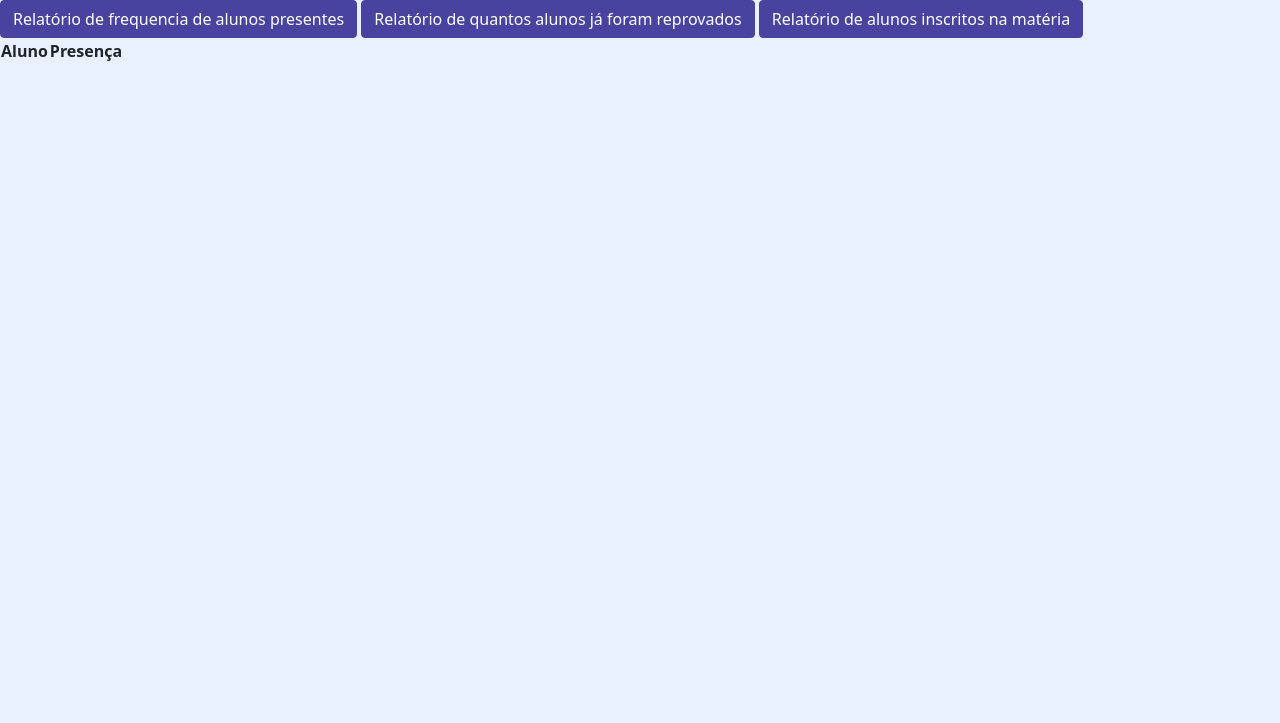
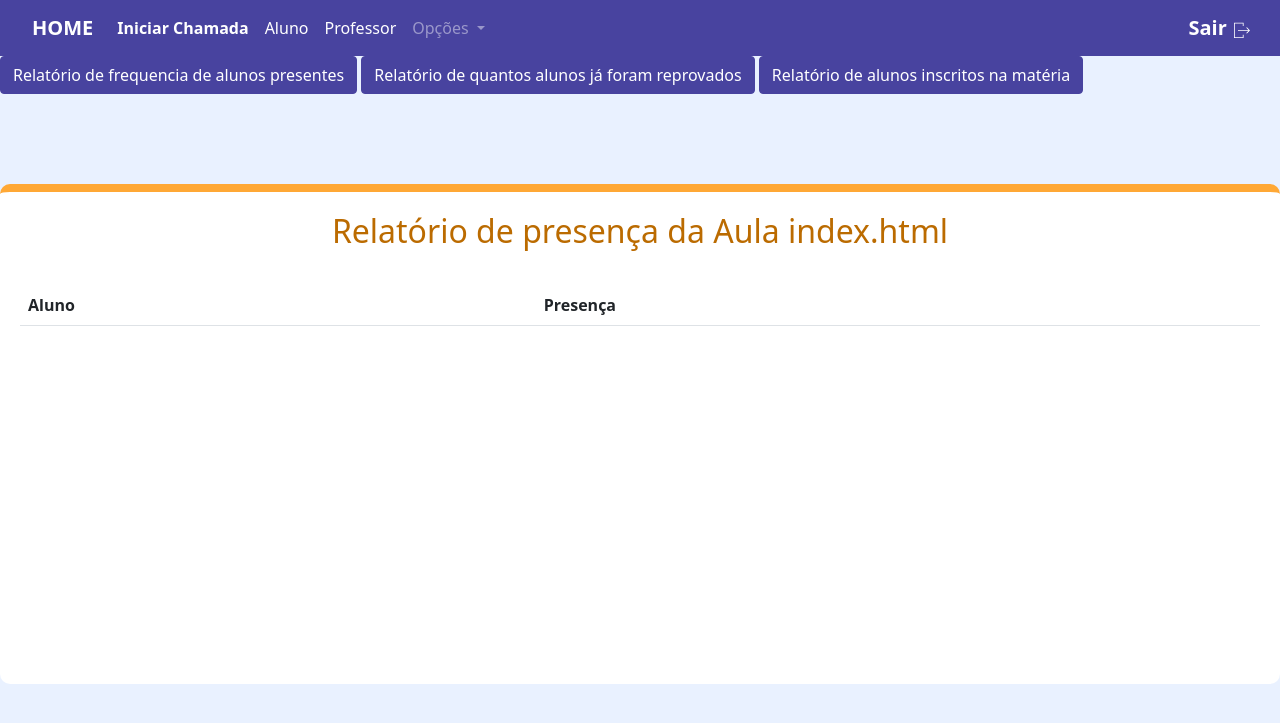
Before and after one commit to gabrielripper1/projeto_e_manutencao, a Flask app: page /show_alunos/index.html in a window 1280 px wide. Shown: the top 723 px of the page. Run offline with Flask 3, Linux system fonts and the light colour scheme; data that the repository does not hold is empty; some libraries are stand-ins or nearby versions.

Commit message:
corrigindo tela de alunos e rolamento no container

```diff
--- a/ChamaInteligente/Geoloc_e_BD/static/style.css
+++ b/ChamaInteligente/Geoloc_e_BD/static/style.css
@@ -32,6 +32,8 @@ ul.navbar-nav > li:nth-child(1) > a {
     border-radius: 10px;
     margin-top: 90px;height: 500PX;
     border-top: 8px solid #ffa835;
+    overflow: auto;
+
 }
 .presentation-text {
     text-align:center;
@@ -67,6 +69,7 @@ footer {
 .btn-agree:active {
     background-color: #339574;
     border-color: #339574;
+    color:white;
 }
 
 .btn-check:focus+.btn-primary,
--- a/ChamaInteligente/Geoloc_e_BD/templates/lista_alunos.html
+++ b/ChamaInteligente/Geoloc_e_BD/templates/lista_alunos.html
@@ -10,13 +10,55 @@
 </head>
 <body>
     <div>
+        <nav class="navbar navbar-expand-lg navbar-dark">
+            <div class="container-fluid">
+                <a class="navbar-brand" href="index.html">HOME</a>
+                <button class="navbar-toggler" type="button" data-toggle="collapse" data-target="#navbarSupportedContent"
+                    aria-controls="navbarSupportedContent" aria-expanded="false" aria-label="Toggle navigation">
+                    <span class="navbar-toggler-icon"></span>
+                </button>
+
+                <div class="collapse navbar-collapse" id="navbarSupportedContent">
+                    <ul class="navbar-nav me-auto mb-2 mb-lg-0">
+                        <li class="nav-item">
+                            <a class="nav-link" href="iniciar-chamada.html">Iniciar Chamada</a>
+                        </li>
+                        <li class="nav-item">
+                            <a class="nav-link" href="aluno.html">Aluno</a>
+                        </li>
+                        <li class="nav-item">
+                            <a class="nav-link" href="prof.html">Professor</a>
+                        </li>
+                        <li class="nav-item dropdown">
+                            <a class="nav-link dropdown-toggle" href="#" id="navbarDropdown" role="button"
+                                data-toggle="dropdown" aria-haspopup="true" aria-expanded="false" style="color: #ffffff73!important">
+                                Opções
+                            </a>
+                            <div class="dropdown-menu" aria-labelledby="navbarDropdown">
+                                <a class="dropdown-item" href="#">Gerenciar Turmas</a>
+                                <a class="dropdown-item" href="#">Gerenciar Alunos</a>
+                                <div class="dropdown-divider"></div>
+                                <a class="dropdown-item" href="#">Gerenciar Professores</a>
+                            </div>
+                        </li>
+                    </ul>
+                    <a class="navbar-brand" href="login prof.html">Sair
+                        <svg xmlns="http://www.w3.org/2000/svg" width="20" fill="Red" height="16" fill="currentColor"
+                            class="bi bi-door-open-fill" viewBox="0 0 20 20"><g id="SVGRepo_bgCarrier" stroke-width="0"></g><g id="SVGRepo_tracerCarrier" stroke-linecap="round" 	stroke-linejoin="round"></g><g id="SVGRepo_iconCarrier"> <g id="layer1"> <path d="M 0 1 L 0 20 L 12 20 L 12 16 L 11 16 L 11 19 L 1 19 L 1 2 L 11 2 L 11 5 L 12 5 L 12 	1 L 0 1 z M 15 7 L 18 10 L 5 10 L 5 11 L 18 11 L 15 14 L 16.5 14 L 20 10.5 L 16.5 7 L 15 7 z " style="fill:#ffffff; fill-opacity:1; stroke:none; stroke-width:0px;"></	path></g></g></svg>
+                    </a>
+                </div>
+            </div>
+        </nav>
         <button type="button" class="btn btn-primary" data-bs-toggle="modal" data-bs-target="#myModal"> Relatório de frequencia de alunos presentes </button>
         <button type="button" class="btn btn-primary" data-bs-toggle="modal" data-bs-target="#myModal"> Relatório de quantos alunos já foram reprovados </button>
         <button type="button" class="btn btn-primary" data-bs-toggle="modal" data-bs-target="#myModal"> Relatório de alunos inscritos na matéria </button>
-        <table>
+
+        <div class="container container-geral">
+            <h2 class="presentation-text">Relatório de presença da Aula {{session.get("idAula") }}</h2>
+            <table  class="table">
                 <tr>
-                <th>Aluno</th>
-                <th>Presença</th>
+                    <th scope="col">Aluno</th>
+                    <th scope="col">Presença</th>
                 </tr>
 
                 {% for aluno in session.get("dados") %}
@@ -34,8 +76,8 @@
                                 <option value="presente">Presente</option>
                                 <option value="abono">Abono</option>
                             </select>
-                        <button type ="submit" value="altera_presenca" id="btn-entrar">Alterar presença</button>
-                        <button type="button" class="btn btn-primary" data-bs-toggle="modal" data-bs-target="#myModal">Aprovar Abono de Falta</button>
+                            <button type ="submit" class= "btn btn-danger" value="altera_presenca" id="btn-entrar">Alterar presença</button>
+                            <button type="button" class="btn btn-agree" data-bs-toggle="modal" data-bs-target="#myModal">Aprovar Abono de Falta</button>
                         </section>
                     </form></td>
                     <!-- <td><a class="btn btn-danger" type="button" href="/show_aula/{{aluno[1]}}">Ir para aula</a></td>                                                  -->
@@ -43,5 +85,7 @@
                 {% endfor %}
             </table>
         </div>
+
+    </div>
 </body>
 </html>
```
Lines whose indentation alone changed are shown as unchanged.
